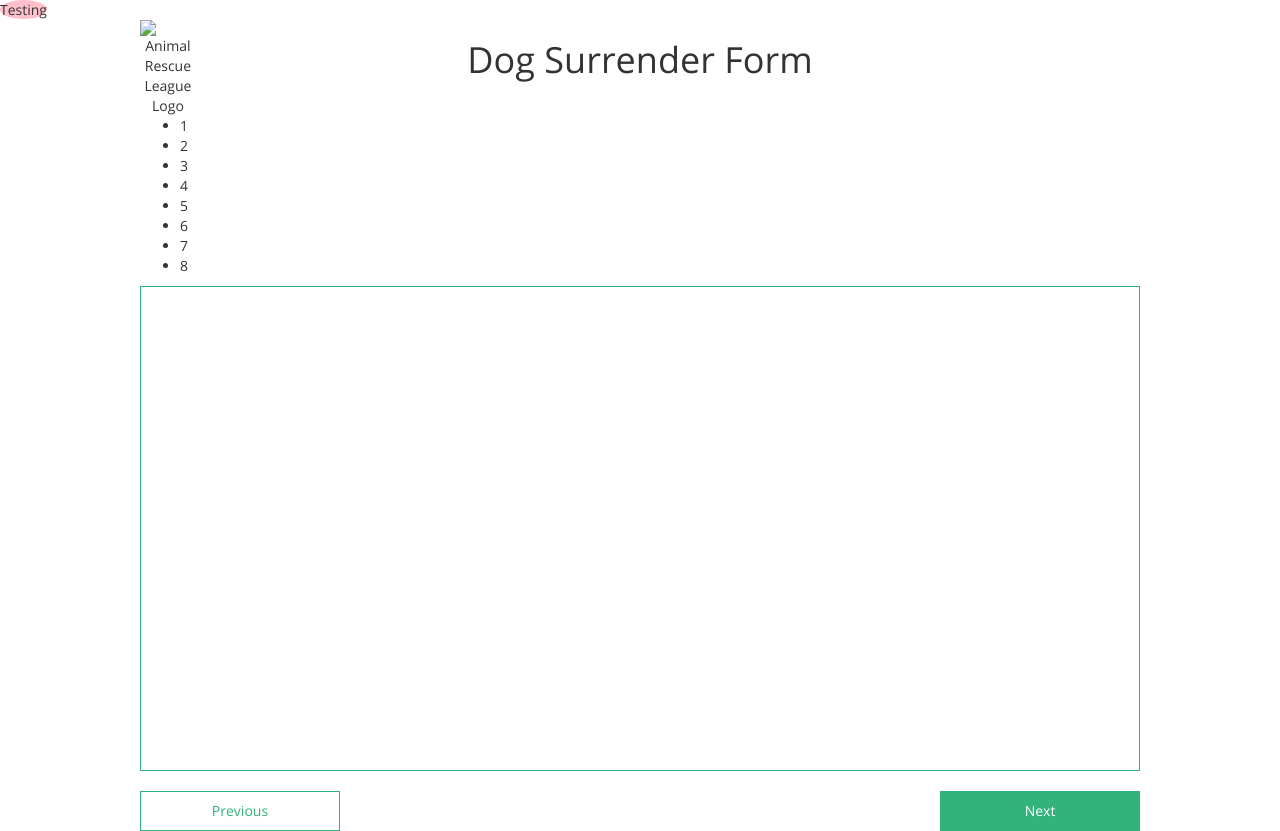
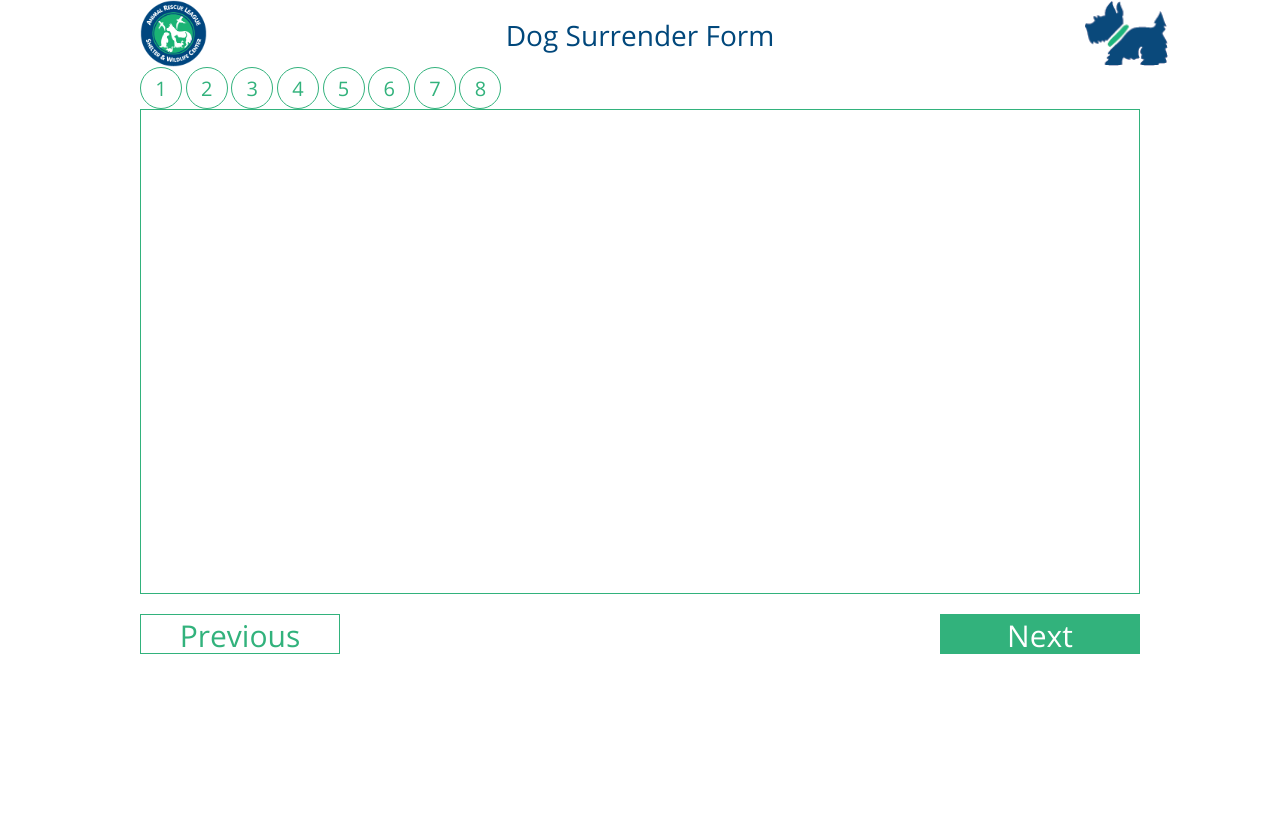
Before and after one commit to ldoubleuz/cmu-hci-capstone-2015-prototype, a plain HTML site: page intake-form/dog-intake-form.html in a window 1280 px wide. After the commit the page ends 800 px from the top, so only its background shows below. Drawn offline with nearby package versions, Linux system fonts and the light colour scheme.

Commit message:
added images, styled breadcrumbs, added logos, did some other stuff

```diff
--- a/intake-form/css/main.css
+++ b/intake-form/css/main.css
@@ -14,13 +14,6 @@ html, body {
   behavior: url("css/PIE.htc");
 }
 
-#pie-test {
-  border-radius: 50%;
-  background: pink;
-  width: 100px;
-  height: 100px;
-}
-
 body {
   min-width: 1000px;
 }
@@ -29,14 +22,25 @@ body {
   text-align: center;
 }
 
+#title {
+  font-size: 28px;
+  color: #00477B;
+}
+
 #logo {
-  width: 100px;
-  height: 100px;
+  width: 67px;
+  height: 67px;
 }
 
 #dog {
   width: 85px;
   height: 67px;
+}
+
+#breadcrumbs {
+  list-style-type: none;
+  margin: 0;
+  padding: 0;
 }
 
 #form-info {
@@ -58,10 +62,28 @@ body {
   padding: 0px !important;
 }
 
+.crumb {
+  display: inline-block;
+  width: 42px;
+  height: 42px;
+  z-index: 1;
+  background-color: #ffffff;
+  color: #32b27c;
+  font-size: 20px;
+  text-align: center;
+  line-height: 42px;
+  border-radius: 50%;
+  border-style: solid;
+  border-width: 1px;
+  border-color: #32b27c;
+}
+
 .prev-button {
   width: 200px;
   height: 40px;
   background-color: #ffffff;
+  line-height: 40px;
+  font-size: 30px;
   color: #32b27c;
   border-style: solid;
   border-width: 1px;
@@ -72,6 +94,8 @@ body {
   width: 200px;
   height: 40px;
   background-color: #32b27c;
+  line-height: 40px;
+  font-size: 30px;
   color: #ffffff;
   text: right;
   border-style: solid;
--- a/intake-form/dog-intake-form.html
+++ b/intake-form/dog-intake-form.html
@@ -15,17 +15,17 @@
         <link rel="stylesheet" href="css/main.css">
     </head>
     <body>
-        <span id="pie-test">Testing</span>
         <div id="header">
             <div class="container">
                 <div class="row">
                     <div class="col-xs-1">
-                        <img id="logo" src="" alt="Animal Rescue League Logo" />
+                        <img id="logo" src="img/logo.png" alt="Animal Rescue League Logo" />
                     </div>
                     <div class="col-xs-10">
                         <h1 id="title">Dog Surrender Form</h1>
                     </div>
                     <div class="col-xs-1">
+                        <img id="dog" src="img/dog.png" alt="Dog Picture" />
                     </div>
                 </div>
             </div>
```
Also changed, not shown: intake-form/img/dog.png (added), intake-form/img/logo.png (added).
